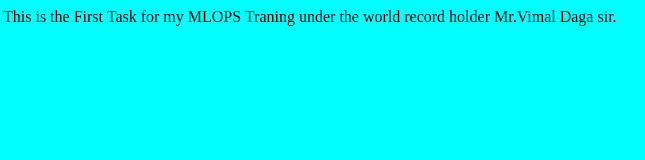
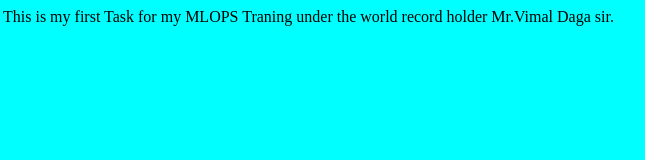
Before and after one commit to GoutamGhadai/MLOPS-task1, a plain HTML site: page developer.html in a window 1280 px wide. Shown: the full height of the page, 5-650 px from the left. Drawn offline with Linux system fonts and the light colour scheme.

Commit message:
developer.html file modeified

```diff
--- a/developer.html
+++ b/developer.html
@@ -3,6 +3,6 @@
 <title> Task 1 </title>
 </head>
 <body bgcolor="cyan">
-This is the First Task for my MLOPS Traning under the world record holder Mr.Vimal Daga sir.
+This is my first Task for my MLOPS Traning under the world record holder Mr.Vimal Daga sir.
 </body>
 </html>
```
